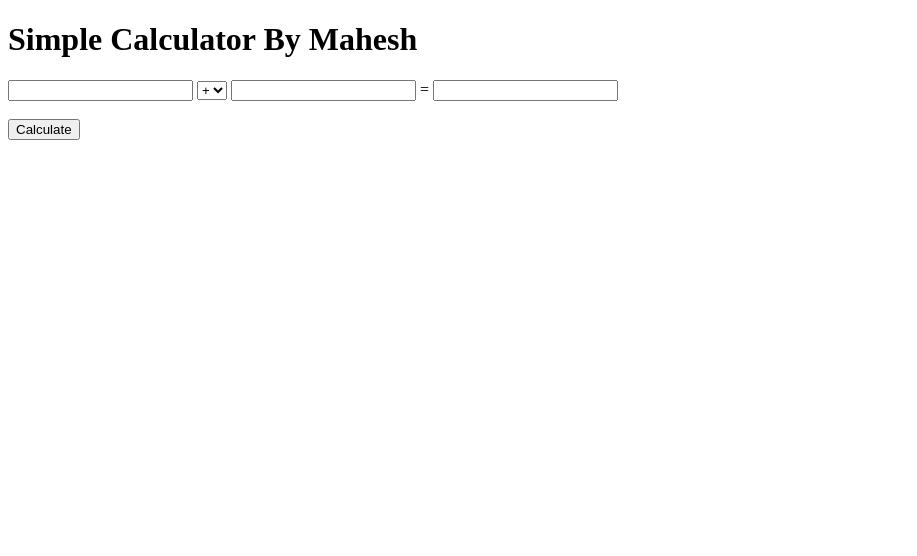
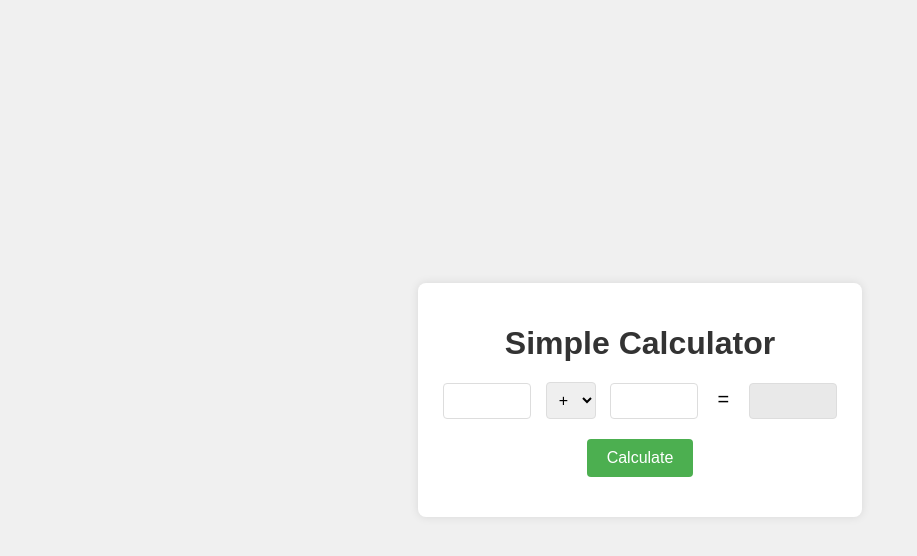
Before and after one commit to Mahesh0426/js-Calculator, a plain HTML site: page index.html in a window 1280 px wide. Shown: the whole page, without its empty margins (0-917 px from the left). Drawn offline with Linux system fonts and the light colour scheme.

Commit message:
css Added

```diff
--- a/index.html
+++ b/index.html
@@ -4,43 +4,82 @@
     <meta charset="UTF-8" />
     <meta name="viewport" content="width=device-width, initial-scale=1.0" />
     <title>Simple Calculator</title>
+    <style>
+      body {
+        font-family: Arial, sans-serif;
+        background-color: #f0f0f0;
+        display: flex;
+        justify-content: center;
+        align-items: center;
+        height: 100vh;
+        margin: 0;
+      }
+      .calculator {
+        background-color: #fff;
+        border-radius: 8px;
+        box-shadow: 0 0 10px rgba(0, 0, 0, 0.1);
+        padding: 20px;
+        text-align: center;
+      }
+      h1 {
+        color: #333;
+        margin-bottom: 20px;
+      }
+      input[type="number"],
+      select {
+        width: 70px;
+        padding: 8px;
+        margin: 0 5px;
+        border: 1px solid #ddd;
+        border-radius: 4px;
+        font-size: 16px;
+      }
+      select {
+        width: 50px;
+      }
+      #result {
+        background-color: #e9e9e9;
+      }
+      span {
+        font-size: 20px;
+        margin: 0 10px;
+      }
+      button {
+        background-color: #4caf50;
+        border: none;
+        color: white;
+        padding: 10px 20px;
+        text-align: center;
+        text-decoration: none;
+        display: inline-block;
+        font-size: 16px;
+        margin: 20px 2px;
+        cursor: pointer;
+        border-radius: 4px;
+        transition: background-color 0.3s;
+      }
+      button:hover {
+        background-color: #45a049;
+      }
+    </style>
   </head>
   <body>
-    <h1>Simple Calculator By Mahesh</h1>
+    <div class="calculator">
+      <h1>Simple Calculator</h1>
       <input type="number" id="num1" value="" />
       <select id="operator">
         <option value="+">+</option>
         <option value="-">-</option>
-      <option value="*">*</option>
-      <option value="/">/</option>
+        <option value="*">×</option>
+        <option value="/">÷</option>
       </select>
       <input type="number" id="num2" value="" />
       <span>=</span>
       <input type="number" id="result" value="" readonly />
-    <br /><br />
+      <br />
       <button onclick="calculate()">Calculate</button>
+    </div>
 
-    <script>
-      function calculate() {
-        let num1 = parseFloat(document.getElementById("num1").value);
-        let num2 = parseFloat(document.getElementById("num2").value);
-        let operator = document.getElementById("operator").value;
-        let result;
-
-        if (operator === "+") {
-          result = num1 + num2;
-        } else if (operator === "-") {
-          result = num1 - num2;
-        } else if (operator === "*") {
-          result = num1 * num2;
-        } else if (operator === "/") {
-          result = num1 / num2;
-        } else {
-          result = "Invalid operator";
-        }
-
-        document.getElementById("result").value = result;
-      }
-    </script>
+    <script src="script.js"></script>
   </body>
 </html>
--- a/script.js
+++ b/script.js
@@ -0,0 +1,20 @@
+function calculate() {
+  let num1 = Number(document.getElementById("num1").value);
+  let num2 = Number(document.getElementById("num2").value);
+  let operator = document.getElementById("operator").value;
+
+  let result;
+  if (operator === "+") {
+    result = num1 + num2;
+  } else if (operator === "-") {
+    result = num1 - num2;
+  } else if (operator === "*") {
+    result = num1 * num2;
+  } else if (operator === "/") {
+    result = num1 / num2;
+  } else {
+    result = "Error ";
+  }
+
+  document.getElementById("result").value = result;
+}
```
Also changed, not shown: 1 other file. Lines whose indentation alone changed are shown as unchanged.
